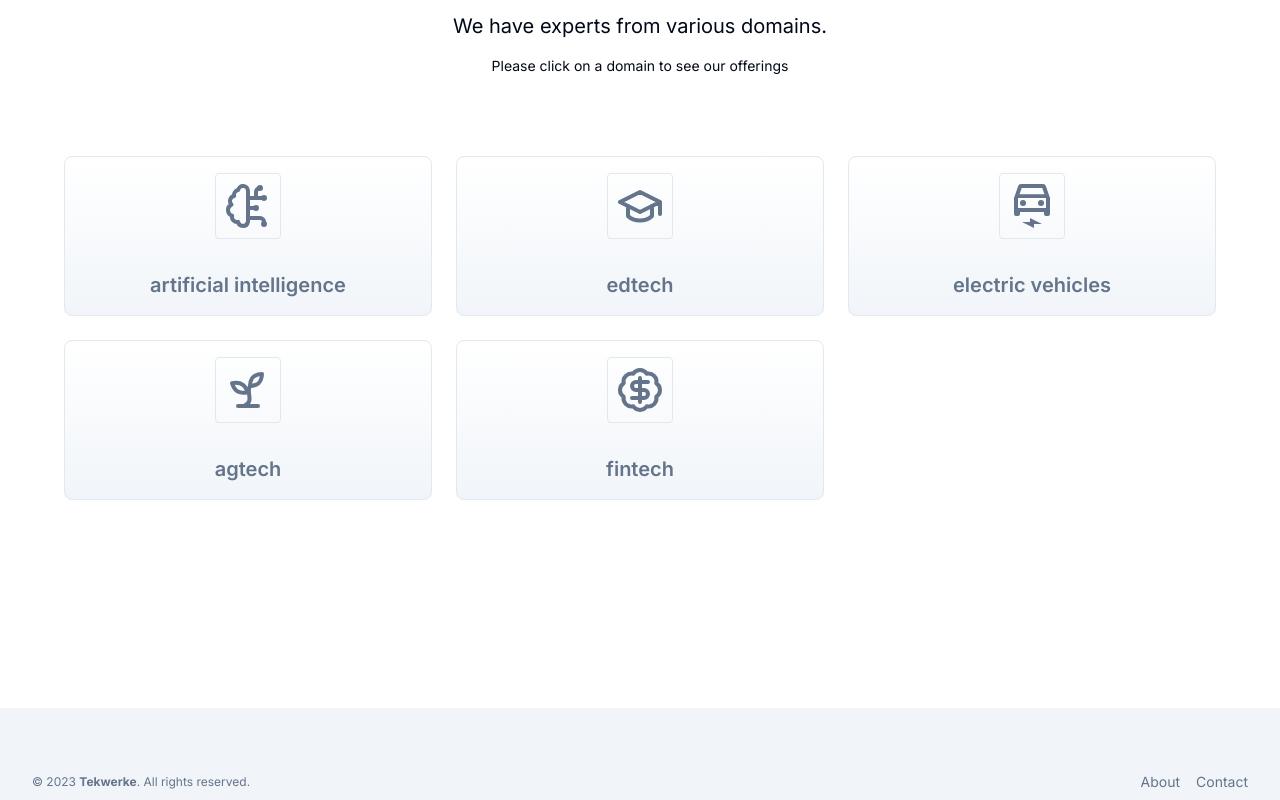
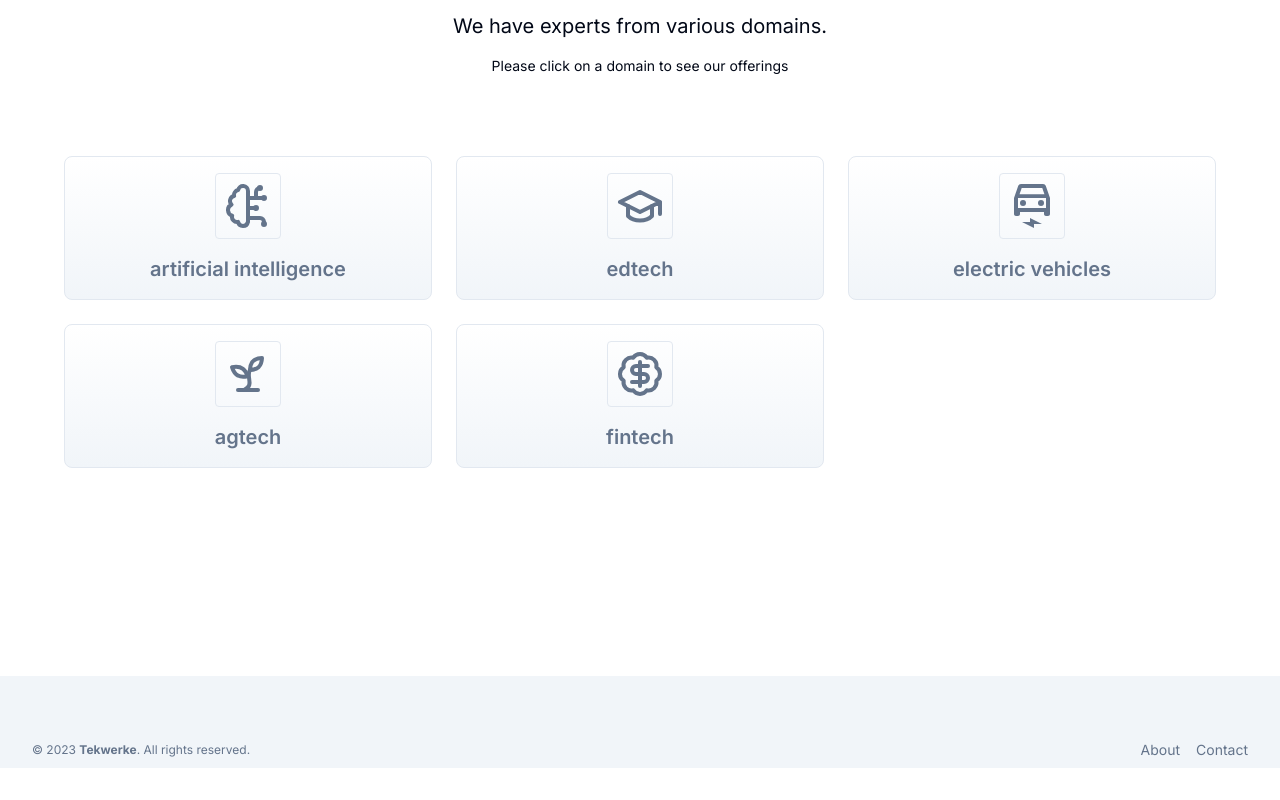
Before and after one commit to subhranshudas/twkfe, a Next.js app: page / in a window 1280 px wide. Shown: the part 817-1617 px from the top of the page. After the commit the page ends 1585 px from the top, so only its background shows below. Built offline with nearby package versions, Linux system fonts and the light colour scheme.

Commit message:
card grid

```diff
--- a/components/domain-cards.tsx
+++ b/components/domain-cards.tsx
@@ -31,7 +31,7 @@ function DomainCard({ title, icon, href  }: Omit<DomainProps, "description">) {
             aria-label={title}
             className="
                 group
-                flex flex-col justify-center items-center rounded-lg border p-4 gap-y-6 md:gap-y-8
+                flex flex-col justify-center items-center rounded-lg border p-4 gap-y-4 md:gap-y-4
                 hover:scale-105 transition ease-in duration-200
                 hover:shadow-lg
                 dark:hover:border-slate-400
```
